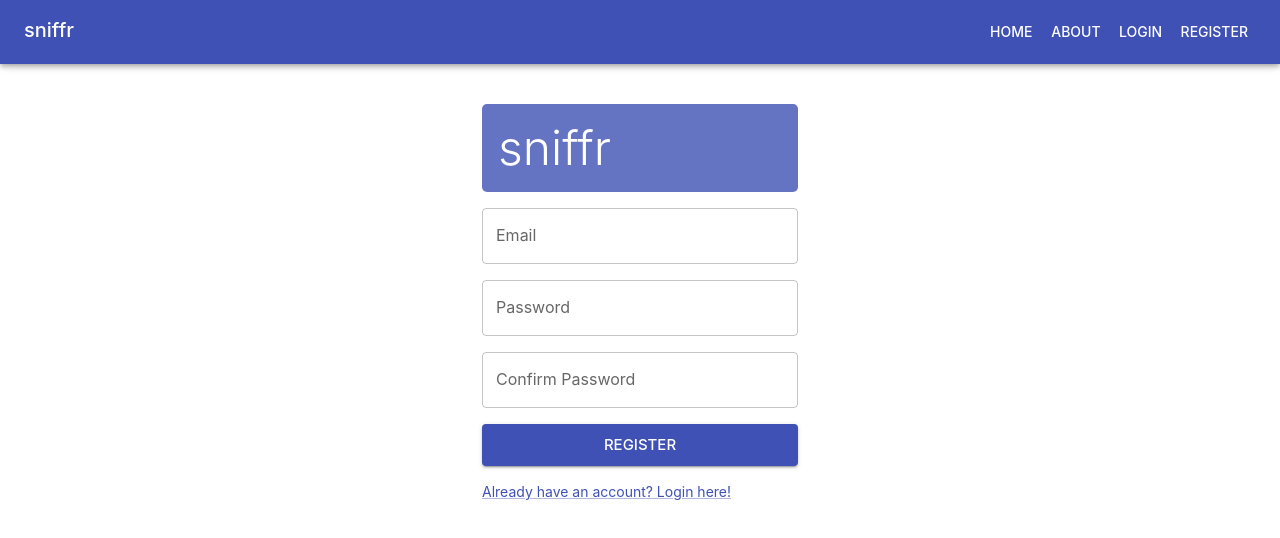
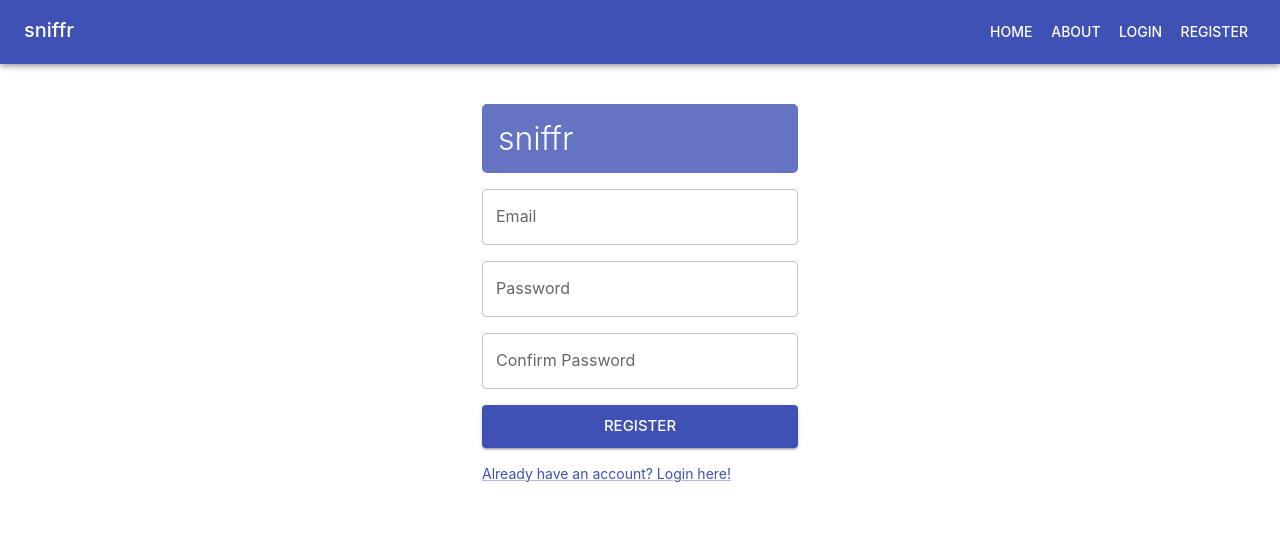
Before and after one commit to nerd-out/sniffr-fe, a React (Create React App) app: page /register in a window 1280 px wide. Shown: the top 538 px of the page. Built offline with nearby package versions, Linux system fonts and the light colour scheme.

Commit message:
made logo text smaller

```diff
--- a/src/pages/LoginPage/LoginPage.tsx
+++ b/src/pages/LoginPage/LoginPage.tsx
@@ -48,7 +48,7 @@ const LoginPage: React.FC = (): React.ReactElement => {
             backgroundColor: theme.palette.primary.light,
             color: theme.palette.primary.contrastText,
             fontFamily: theme.typography.h1,
-            fontSize: '3rem',
+            fontSize: '2rem',
             marginBottom: 2,
             padding: 2,
             borderRadius: '5px'
--- a/src/pages/RegisterPage/RegisterPage.tsx
+++ b/src/pages/RegisterPage/RegisterPage.tsx
@@ -31,7 +31,7 @@ const RegisterPage: React.FC = (): React.ReactElement => {
             backgroundColor: theme.palette.primary.light,
             color: theme.palette.primary.contrastText,
             fontFamily: theme.typography.h1,
-            fontSize: '3rem',
+            fontSize: '2rem',
             marginBottom: 2,
             padding: 2,
             borderRadius: '5px'
```
